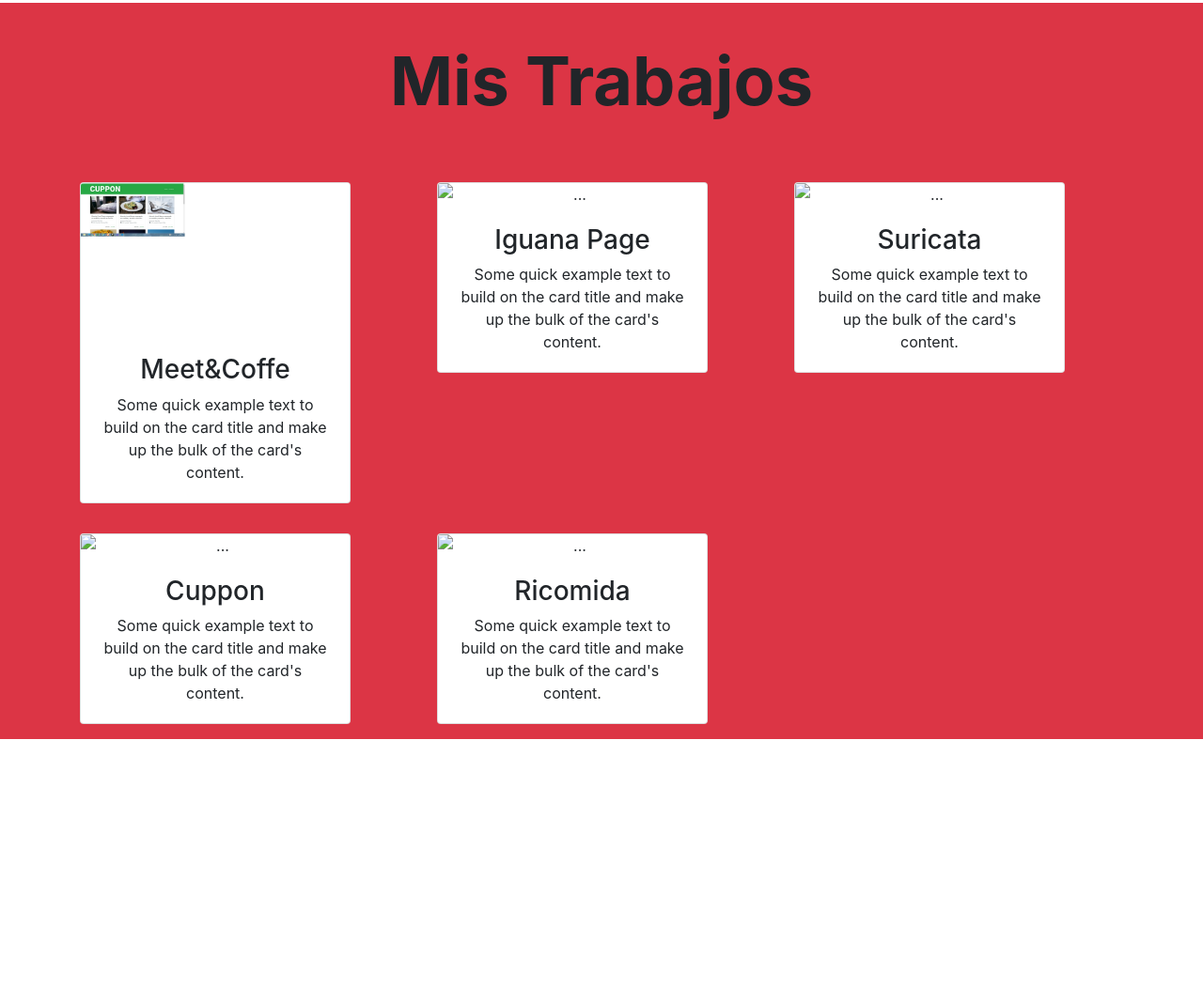
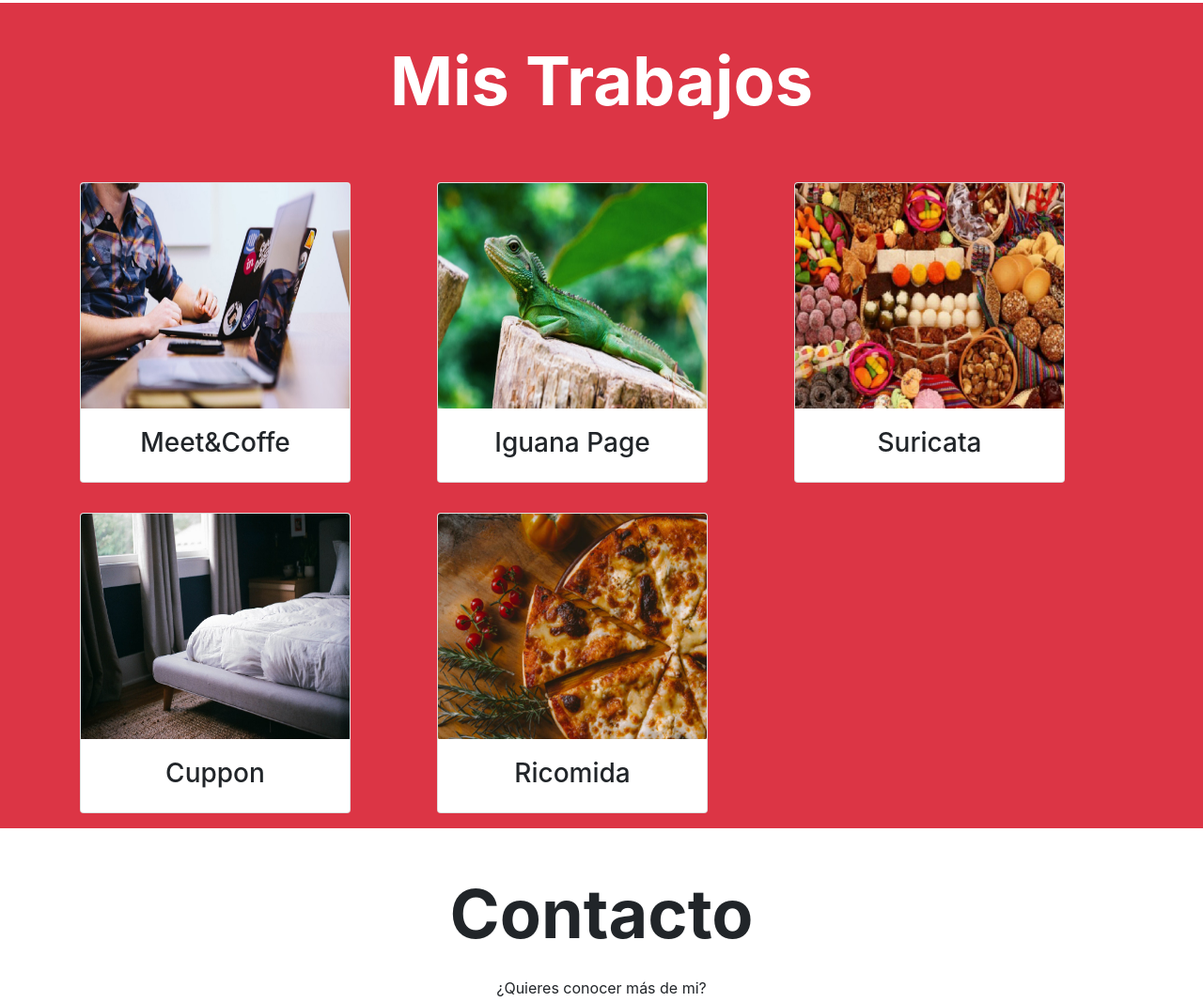
Before and after one commit to saramillaray/pruebaMP, a plain HTML site: page index.html in a window 1280 px wide. Shown: the part 1264-2331 px from the top of the page at 94% size. Before the commit the page ends 2099 px from the top, so only its background shows below. Drawn offline with nearby package versions, Linux system fonts and the light colour scheme; a script that the page names is missing.

Commit message:
seccion formulario typeform

```diff
--- a/assets/css/style.css
+++ b/assets/css/style.css
@@ -14,3 +14,9 @@ header{
         padding-top: 40px;
         padding-bottom: 40px;
     }
+
+    body*{
+        margin: 0;
+        padding: 0;
+
+            }
--- a/index.html
+++ b/index.html
@@ -144,18 +144,16 @@
 
     <section class="container-fluid text-center bg-danger my-5">
 
-        <h2 class="titulomistrabajos display-3 font-weight-bold">Mis Trabajos</h2>
+        <h2 class="titulomistrabajos display-3 font-weight-bold text-white">Mis Trabajos</h2>
         <div class="container">
             <div class="row">
                 <div class="col-md-4 my-3">
-                    <div class="card" style="width: 18rem;">
-                        <a href=""><img src="assets/img/cuppon.jpg" class="card-img-top" alt="..."></a>
+                    <div class="card" style="width: 18rem; height: 20rem;">
+                        <a href=""><img src="assets/img/post-1.jpg" style="height: 15rem" class="card-img-top" alt="..."></a>
 
                         <div class="card-body">
                             <h3>Meet&Coffe</h3>
-                            <p class="card-text">Some quick example text to build on the card title and make up the bulk
-                                of
-                                the card's content.</p>
+
                         </div>
                     </div>
 
@@ -163,13 +161,12 @@
                 </div>
 
                 <div class="col-md-4 my-3">
-                    <div class="card" style="width: 18rem;">
-                        <img src="..." class="card-img-top" alt="...">
+                    <div class="card" style="width: 18rem;height: 20rem;">
+                        <a href=""> <img src="assets/img/iguana-1.jpg" style="height: 15rem" class="card-img-top" alt="..."></a>
+
                         <div class="card-body">
                             <h3>Iguana Page</h3>
-                            <p class="card-text">Some quick example text to build on the card title and make up the bulk
-                                of
-                                the card's content.</p>
+
                         </div>
                     </div>
 
@@ -178,13 +175,12 @@
 
 
                 <div class="col-md-4 my-3">
-                    <div class="card" style="width: 18rem;">
-                        <img src="..." class="card-img-top" alt="...">
+                    <div class="card" style="width: 18rem; height: 20rem;">
+                        <a href=""><img src="assets/img/dulces.jpg" style="height: 15rem" class="card-img-top" alt="..."></a>
+
                         <div class="card-body">
                             <h3>Suricata</h3>
-                            <p class="card-text">Some quick example text to build on the card title and make up the bulk
-                                of
-                                the card's content.</p>
+
                         </div>
                     </div>
 
@@ -193,13 +189,12 @@
 
 
                 <div class="col-md-4 my-3">
-                    <div class="card" style="width: 18rem;">
-                        <img src="..." class="card-img-top" alt="...">
+                    <div class="card" style="width: 18rem; height: 20rem;">
+                        <a href=""> <img src="assets/img/cupon-1 - copia - copia.jpg" style="height: 15rem" class="card-img-top" alt="..."></a>
+
                         <div class="card-body">
                             <h3>Cuppon</h3>
-                            <p class="card-text">Some quick example text to build on the card title and make up the bulk
-                                of
-                                the card's content.</p>
+
                         </div>
                     </div>
 
@@ -208,13 +203,12 @@
 
 
                 <div class="col-md-4 my-3">
-                    <div class="card" style="width: 18rem;">
-                        <img src="..." class="card-img-top" alt="...">
+                    <div class="card" style="width: 18rem;height: 20rem;">
+                        <a href=""><img src="assets/img/principal.jpg"  style="height: 15rem" class="card-img-top" alt="..."></a>
+
                         <div class="card-body">
                             <h3>Ricomida</h3>
-                            <p class="card-text">Some quick example text to build on the card title and make up the bulk
-                                of
-                                the card's content.</p>
+
                         </div>
                     </div>
 
@@ -230,8 +224,15 @@
 
     </section>
 
+    <!--creando sección contacto-->
 
+    <section class="container my-5 ">
+        <h2 class="text-center display-3 font-weight-bold my-4">Contacto</h1>
+            <p class="text-center my-4">¿Quieres conocer más de mi?</p>
 
+            <div class="typeform-widget" data-url="https://form.typeform.com/to/rVCrqU3O" style="width: 100%; height: 500px;"></div> <script> (function() { var qs,js,q,s,d=document, gi=d.getElementById, ce=d.createElement, gt=d.getElementsByTagName, id="typef_orm", b="https://embed.typeform.com/"; if(!gi.call(d,id)) { js=ce.call(d,"script"); js.id=id; js.src=b+"embed.js"; q=gt.call(d,"script")[0]; q.parentNode.insertBefore(js,q) } })() </script> <div style="font-family: Sans-Serif;font-size: 12px;color: #999;opacity: 0.5; padding-top: 5px;"> powered by <a href="https://admin.typeform.com/signup?utm_campaign=rVCrqU3O&utm_source=typeform.com-01EEF68ST9XC20H31BW70W49V3-free&utm_medium=typeform&utm_content=typeform-embedded-poweredbytypeform&utm_term=ES" style="color: #999" target="_blank">Typeform</a> </div>
+
+    </section>
 
 
 
```
Also changed, not shown: assets/img/bg-header.jpg (deleted), assets/img/cuppon.jpg (deleted), assets/img/iguana-1.jpg (added).
